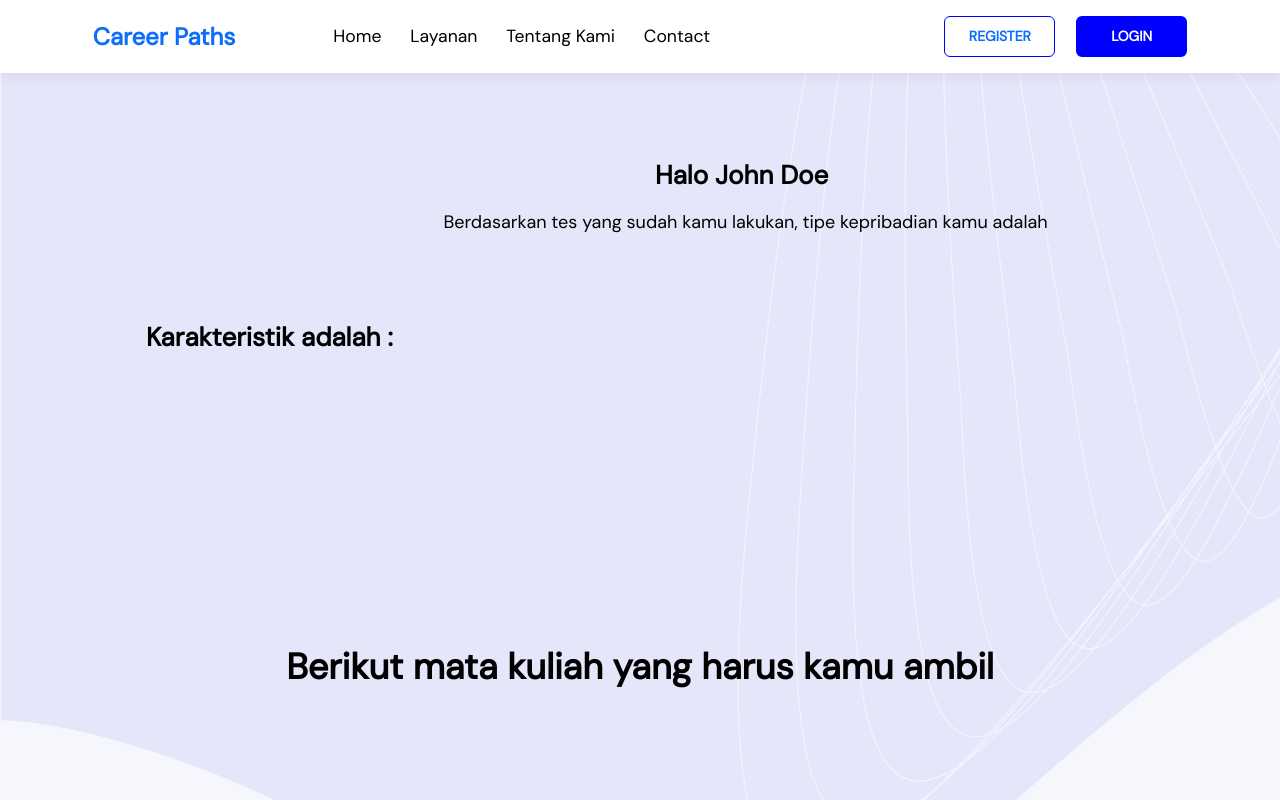
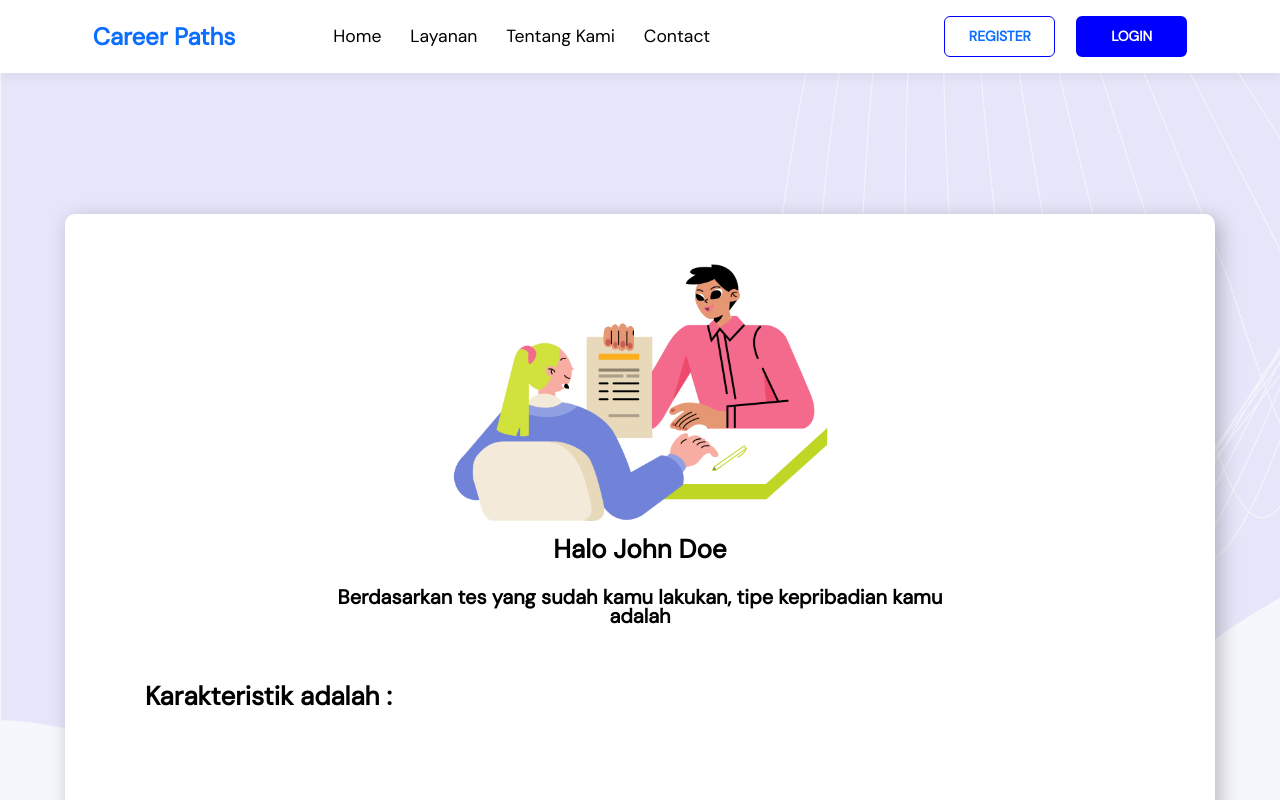
Before and after one commit to Jose-Rafaels/Career-Paths, a React (Create React App) app: page /result in a window 1280 px wide. Shown: the top 800 px of the page. Built offline with nearby package versions, Linux system fonts and the light colour scheme.

Commit message:
fixed result page

```diff
--- a/src/data/Questions/Questions.jsx
+++ b/src/data/Questions/Questions.jsx
@@ -322,7 +322,7 @@ const questions = [
   },
   {
     id: 37,
-    text: "37. Silahkan pilih salah satu opsi yang sesuai dengan diri Anda",
+    text: "37. Pilihlah kata yang (a atau b) paling mencerminkan diri Anda",
     options: [
       { id: 1, text: "a. Privasi", type: ["I"] },
       { id: 2, text: "b. Sosialisasi", type: ["E"] },
@@ -330,7 +330,7 @@ const questions = [
   },
   {
     id: 38,
-    text: "38. Silahkan pilih salah satu opsi yang sesuai dengan diri Anda",
+    text: "38. Pilihlah kata yang (a atau b) paling mencerminkan diri Anda",
     options: [
       { id: 1, text: "a. Masa Depan", type: ["N"] },
       { id: 2, text: "b. Saat Ini", type: ["S"] },
@@ -338,7 +338,7 @@ const questions = [
   },
   {
     id: 39,
-    text: "39. Silahkan pilih salah satu opsi yang sesuai dengan diri Anda",
+    text: "39. Pilihlah kata yang (a atau b) paling mencerminkan diri Anda",
     options: [
       { id: 1, text: "a. Tercerahkan", type: ["T"] },
       { id: 2, text: "b. Terhibur", type: ["F"] },
@@ -346,7 +346,7 @@ const questions = [
   },
   {
     id: 40,
-    text: "40. Silahkan pilih salah satu opsi yang sesuai dengan diri Anda",
+    text: "40. Pilihlah kata yang (a atau b) paling mencerminkan diri Anda",
     options: [
       { id: 1, text: "a. Efektif", type: ["J"] },
       { id: 2, text: "b. Eksploratif", type: ["P"] },
@@ -354,7 +354,7 @@ const questions = [
   },
   {
     id: 41,
-    text: "41. Silahkan pilih salah satu opsi yang sesuai dengan diri Anda",
+    text: "41. Pilihlah kata yang (a atau b) paling mencerminkan diri Anda",
     options: [
       { id: 1, text: "a. Kontemplatif", type: ["I"] },
       { id: 2, text: "b. Kesenangan", type: ["E"] },
@@ -362,7 +362,7 @@ const questions = [
   },
   {
     id: 42,
-    text: "42. Silahkan pilih salah satu opsi yang sesuai dengan diri Anda",
+    text: "42. Pilihlah kata yang (a atau b) paling mencerminkan diri Anda",
     options: [
       { id: 1, text: "a. Visi", type: ["N"] },
       { id: 2, text: "b. Aksi", type: ["S"] },
@@ -370,7 +370,7 @@ const questions = [
   },
   {
     id: 43,
-    text: "43. Silahkan pilih salah satu opsi yang sesuai dengan diri Anda",
+    text: "43. Pilihlah kata yang (a atau b) paling mencerminkan diri Anda",
     options: [
       { id: 1, text: "a. Sains", type: ["T"] },
       { id: 2, text: "b. Seni", type: ["F"] },
@@ -378,7 +378,7 @@ const questions = [
   },
   {
     id: 44,
-    text: "44. Silahkan pilih salah satu opsi yang sesuai dengan diri Anda",
+    text: "44. Pilihlah kata yang (a atau b) paling mencerminkan diri Anda",
     options: [
       { id: 1, text: "a. Prestatif", type: ["J"] },
       { id: 2, text: "b. Adaptif", type: ["P"] },
@@ -386,7 +386,7 @@ const questions = [
   },
   {
     id: 45,
-    text: "45. Silahkan pilih salah satu opsi yang sesuai dengan diri Anda",
+    text: "45. Pilihlah kata yang (a atau b) paling mencerminkan diri Anda",
     options: [
       { id: 1, text: "a. Ketenangan", type: ["I"] },
       { id: 2, text: "b. Kesenangan", type: ["E"] },
@@ -394,7 +394,7 @@ const questions = [
   },
   {
     id: 46,
-    text: "46. Silahkan pilih salah satu opsi yang sesuai dengan diri Anda",
+    text: "46. Pilihlah kata yang (a atau b) paling mencerminkan diri Anda",
     options: [
       { id: 1, text: "a. Ide", type: ["N"] },
       { id: 2, text: "b. Fakta", type: ["S"] },
@@ -402,7 +402,7 @@ const questions = [
   },
   {
     id: 47,
-    text: "47. Silahkan pilih salah satu opsi yang sesuai dengan diri Anda",
+    text: "47. Pilihlah kata yang (a atau b) paling mencerminkan diri Anda",
     options: [
       { id: 1, text: "a. Peraturan", type: ["T"] },
       { id: 2, text: "b. Perasaan", type: ["F"] },
@@ -410,7 +410,7 @@ const questions = [
   },
   {
     id: 48,
-    text: "48. Silahkan pilih salah satu opsi yang sesuai dengan diri Anda",
+    text: "48. Pilihlah kata yang (a atau b) paling mencerminkan diri Anda",
     options: [
       { id: 1, text: "a. Kepemimpinan", type: ["J"] },
       { id: 2, text: "b. Kebebasan Ekspresi", type: ["P"] },
@@ -418,7 +418,7 @@ const questions = [
   },
   {
     id: 49,
-    text: "49. Silahkan pilih salah satu opsi yang sesuai dengan diri Anda",
+    text: "49. Pilihlah kata yang (a atau b) paling mencerminkan diri Anda",
     options: [
       { id: 1, text: "a. Konsentrasi", type: ["I"] },
       { id: 2, text: "b. Kerjasama", type: ["E"] },
@@ -426,7 +426,7 @@ const questions = [
   },
   {
     id: 50,
-    text: "50. Silahkan pilih salah satu opsi yang sesuai dengan diri Anda",
+    text: "50. Pilihlah kata yang (a atau b) paling mencerminkan diri Anda",
     options: [
       { id: 1, text: "a. Kualitas", type: ["N"] },
       { id: 2, text: "b. Kuantitas", type: ["S"] },
@@ -434,15 +434,15 @@ const questions = [
   },
   {
     id: 51,
-    text: "51. Silahkan pilih salah satu opsi yang sesuai dengan diri Anda",
+    text: "51. Pilihlah kata yang (a atau b) paling mencerminkan diri Anda",
     options: [
-      { id: 1, text: "a. Keteraturan", type: ["T"] },
-      { id: 2, text: "b. Kenyamanan", type: ["F"] },
+      { id: 1, text: "a. Perencanaan", type: ["T"] },
+      { id: 2, text: "b. Spontanitas", type: ["F"] },
     ],
   },
   {
     id: 52,
-    text: "52. Silahkan pilih salah satu opsi yang sesuai dengan diri Anda",
+    text: "52. Pilihlah kata yang (a atau b) paling mencerminkan diri Anda",
     options: [
       { id: 1, text: "a. Perencanaan", type: ["J"] },
       { id: 2, text: "b. Spontanitas", type: ["P"] },
--- a/src/pages/Result/Result.jsx
+++ b/src/pages/Result/Result.jsx
@@ -6,10 +6,11 @@ import Navbar from "../../components/Navbar Section/NavbarSection";
 import Footer from "../../components/Footer Section/FooterSection";
 import webDev from "../../assets/Images/webdev.png";
 import BG from "../../assets/Images/bg.png";
+import Final from "../../assets/Images/final-ic.png";
 import Title from "../../components/Layout/Title";
 import descriptions from "../../data/Personality Types Desc/PersonalityTypes";
 import descTypes from "../../data/Descriptions/DescType";
-import matkul from "../../data/Mata Kuliah/Matkul";
+// import matkul from "../../data/Mata Kuliah/Matkul";
 
 const ResultPage = ({ result }) => {
   useEffect(() => {
@@ -25,11 +26,20 @@ const ResultPage = ({ result }) => {
             <img src={BG} alt="bg" width={"1444"} height={"1100"} />
           </div>
           <div className="resultSection">
-            <p className="hi-user">Halo John Doe</p>
-            <p className="intro-user-result">
-              Berdasarkan tes yang sudah kamu lakukan, tipe kepribadian kamu
-              adalah
-            </p>
+            <div className="intro-user-result">
+              <img
+                className="final-icon"
+                src={Final}
+                alt="final-ic"
+                width={"374"}
+                height={"257"}
+              />
+              <p className="hi-user">Halo John Doe</p>
+              <p className="type-result">
+                Berdasarkan tes yang sudah kamu lakukan, tipe kepribadian kamu
+                adalah
+              </p>
+            </div>
             <p className="user-result">
               {result} {descriptions[result]}
             </p>
@@ -37,27 +47,6 @@ const ResultPage = ({ result }) => {
               Karakteristik {result} adalah :
             </p>
             <div>{descTypes[result]}</div>
-          </div>
-          <div className="matkulSection">
-            <p className="title">Berikut mata kuliah yang harus kamu ambil</p>
-
-            <div className="matkul-category1" data-aos="fade-up">
-              {matkul[result]}
-            </div>
-
-            <div className="matkul-category2" data-aos="fade-up">
-              <div className="matkul-category-card">
-                <p className="matkul-title">
-                  Database Administrators <br /> and Architects
-                </p>
-              </div>
-              <div className="matkul-category-card">
-                <p className="matkul-title">
-                  Computer & Information <br />
-                  Research Scientists
-                </p>
-              </div>
-            </div>
           </div>
 
           <div className="jobSection">
@@ -112,6 +101,43 @@ const ResultPage = ({ result }) => {
               </p>
             </div>
           </div>
+
+          <div className="matkulSection">
+            <p className="title">
+              Berikut mata kuliah yang harus kamu ambil untuk mencapai pekerjaan
+              impian kamu
+            </p>
+
+            <div className="matkul-category1" data-aos="fade-up">
+              <div className="matkul-category-card">
+                <p className="matkul-title">Pemrograman Web Lanjut</p>
+              </div>
+
+              <div className="matkul-category-card">
+                <p className="matkul-title">Pemrograman Mobile Lanjut</p>
+              </div>
+              <div className="matkul-category-card">
+                <p className="matkul-title">Manajemen Proyek Perangkat Lunak</p>
+              </div>
+              <div className="matkul-category-card">
+                <p className="matkul-title">Basis Data Lanjut</p>
+              </div>
+            </div>
+
+            <div className="matkul-category2" data-aos="fade-up">
+              <div className="matkul-category-card">
+                <p className="matkul-title">
+                  Database Administrators <br /> and Architects
+                </p>
+              </div>
+              <div className="matkul-category-card">
+                <p className="matkul-title">
+                  Computer & Information <br />
+                  Research Scientists
+                </p>
+              </div>
+            </div>
+          </div>
         </div>
         <Footer />
       </>
--- a/src/pages/Result/Styles.css
+++ b/src/pages/Result/Styles.css
@@ -1,38 +1,66 @@
 .resultPage {
   width: 100%;
-  height: 110rem;
+  height: 142rem;
+}
+
+.resultSection {
+  position: absolute;
+  width: 1150px;
+  height: 905px;
+  left: 50%;
+  transform: translate(-50%);
+  top: 214px;
+  background: #ffffff;
+  box-shadow: 5px 5px 20px rgba(0, 0, 0, 0.25);
+  border-radius: 10px;
+  z-index: 2;
+}
+
+.final-icon {
+  position: absolute;
+  left: 50%;
+  transform: translate(-50%);
+}
+
+.intro-user-result {
+  position: absolute;
+  width: 615px;
+  height: 53px;
+  left: 50%;
+  transform: translate(-50%);
+  top: 50px;
 }
 
 .hi-user {
   position: absolute;
-  width: 250px;
-  height: 31px;
-  left: 655px;
-  top: 160px;
+  left: 50%;
+  transform: translate(-50%);
+  top: 270px;
   font-weight: 600;
   font-size: 26px;
   line-height: 31px;
   color: #000000;
 }
 
-.intro-user-result {
+.type-result {
   position: absolute;
-  width: 615px;
-  height: 53px;
-  left: 438px;
-  top: 213px;
-  font-weight: 500;
-  font-size: 18px;
+  left: 50%;
+  transform: translate(-50%);
+  top: 260px;
+  width: 670px;
+  margin-top: 4rem;
+  font-weight: 600;
+  font-size: 20px;
   line-height: 19px;
   text-align: center;
   color: #000000;
 }
+
 .user-result {
   position: absolute;
-  width: 615px;
-  height: 53px;
-  left: 438px;
-  top: 245px;
+  left: 50%;
+  transform: translate(-50%);
+  top: 405px;
   font-weight: 600;
   font-size: 20px;
   line-height: 19px;
@@ -44,8 +72,8 @@
   position: absolute;
   width: 400px;
   height: 31px;
-  left: 146px;
-  top: 322px;
+  margin-left: 5rem;
+  top: 467px;
   font-weight: 600;
   font-size: 26px;
   line-height: 31px;
@@ -54,10 +82,9 @@
 
 .characteristic-points {
   position: absolute;
-  width: 1148px;
+  margin: 4rem;
   height: 227px;
-  left: 146px;
-  top: 375px;
+  top: 450px;
   font-weight: 500;
   font-size: 18px;
   line-height: 22px;
@@ -69,7 +96,7 @@
 .matkulSection {
   position: relative;
   height: 31px;
-  top: 645px;
+  top: 1900px;
 }
 .matkul-category1 {
   margin-top: 38px;
@@ -96,7 +123,7 @@
 .jobSection {
   position: relative;
   height: 31px;
-  top: 1085px;
+  top: 1210px;
 }
 
 .matkul-title {
```
Also changed, not shown: src/pages/Intro Result/IntroResult.jsx (deleted, +0 -45 lines), src/pages/Intro Result/Styles.css (deleted, +0 -23 lines).
